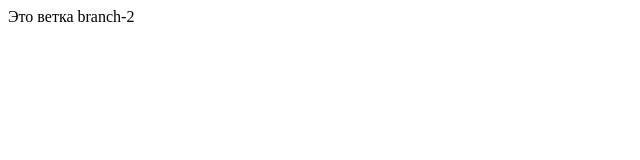
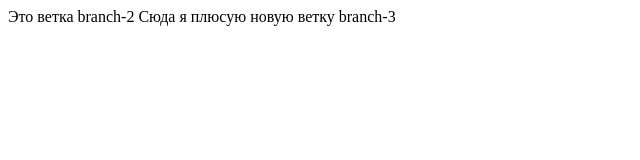
Before and after one commit to Korolev2517/git-trainer, a plain HTML site: page index.html in a window 1280 px wide. Shown: the whole page, without its empty margins (0-640 px from the left). Drawn offline with Linux system fonts and the light colour scheme.

Commit message:
Доюавил еще одну строку

```diff
--- a/index.html
+++ b/index.html
@@ -6,5 +6,6 @@
 </head>
 <body>
 Это ветка branch-2
+Сюда я плюсую новую ветку branch-3
 </body>
 </html>
```
